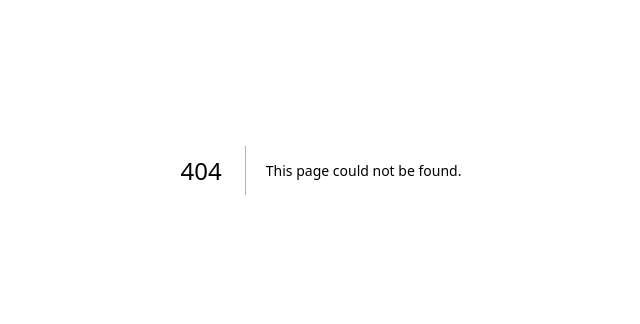
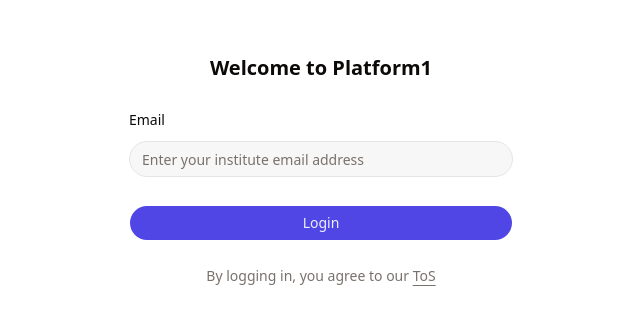
Before and after one commit to ni3rav/platform1, a Next.js app: page /login in a window 1280 px wide. Before the commit this address had no page. Shown: the part 230-554 px from the top of the page, without its empty margins (319-959 px from the left). Built offline with nearby package versions, Linux system fonts and the light colour scheme.

Commit message:
feat: integrate the email regex in login form

```diff
--- a/app/layout.tsx
+++ b/app/layout.tsx
@@ -1,6 +1,7 @@
 import type { Metadata } from "next";
 import { Geist, Geist_Mono } from "next/font/google";
 import "./globals.css";
+import { Toaster } from "sonner";
 
 const geistSans = Geist({
   variable: "--font-geist-sans",
@@ -27,6 +28,7 @@ export default function RootLayout({
       <body
         className={`${geistSans.variable} ${geistMono.variable} antialiased h-dvh w-screen`}
       >
+        <Toaster richColors position="top-center"/>
         {children}
       </body>
     </html>
--- /dev/null
+++ b/app/login/page.tsx
@@ -0,0 +1,11 @@
+import { LoginForm } from "@/components/login-page";
+
+export default function LoginPage() {
+  return (
+    <div className="bg-background flex min-h-svh flex-col items-center justify-center gap-6 p-6 md:p-10">
+      <div className="w-full max-w-sm">
+        <LoginForm />
+      </div>
+    </div>
+  );
+}
--- /dev/null
+++ b/components/login-page.tsx
@@ -0,0 +1,70 @@
+"use client"
+import { cn } from "@/lib/utils";
+import { Button } from "@/components/ui/button";
+import {
+  Field,
+  FieldDescription,
+  FieldGroup,
+  FieldLabel,
+} from "@/components/ui/field";
+import { Input } from "@/components/ui/input";
+import { VALID_EMAIL_REGEX } from "@/lib/constants";
+import z from "zod";
+import { toast } from "sonner";
+import { useState } from "react";
+
+export const loginSchema = z.object({
+  email: z
+    .email()
+    .regex(
+      VALID_EMAIL_REGEX,
+      "Email must assume the format: name.branch.id@adaniuni.ac.in",
+    ),
+});
+
+export function LoginForm({
+  className,
+  ...props
+}: React.ComponentProps<"div">) {
+  const [email, setEmail] = useState("");
+
+  const handleSubmit = (e: React.FormEvent) => {
+    e.preventDefault();
+
+    if (!VALID_EMAIL_REGEX.test(email)) {
+      toast.error("Please enter a valid institute email");
+      return;
+    }
+
+    toast.success("Login successful!");
+  };
+
+  return (
+    <div className={cn("flex flex-col gap-6", className)} {...props}>
+      <form onSubmit={handleSubmit}>
+        <FieldGroup>
+          <div className="flex flex-col items-center gap-2 text-center">
+            <h1 className="text-xl font-bold">Welcome to Platform1</h1>
+          </div>
+          <Field>
+            <FieldLabel htmlFor="email">Email</FieldLabel>
+            <Input
+              id="email"
+              type="email"
+              placeholder="Enter your institute email address"
+              required
+              value={email}
+              onChange={(e) => setEmail(e.target.value)}
+            />
+          </Field>
+          <Field>
+            <Button type="submit">Login</Button>
+          </Field>
+        </FieldGroup>
+      </form>
+      <FieldDescription className="px-6 text-center">
+        By logging in, you agree to our <a href="#">ToS</a>
+      </FieldDescription>
+    </div>
+  );
+}
--- /dev/null
+++ b/lib/constants.ts
@@ -0,0 +1,5 @@
+const ACCEPTED_BRANCHES = ["cse", "ict", "cie"] as const;
+
+export const VALID_EMAIL_REGEX = new RegExp(
+  `^[a-zA-Z]+\\.(${ACCEPTED_BRANCHES.join("|")})\\d{2,}@adaniuni\\.ac\\.in$`,
+);
--- a/package.json
+++ b/package.json
@@ -25,6 +25,7 @@
     "react": "19.2.3",
     "react-dom": "19.2.3",
     "shadcn": "^3.7.0",
+    "sonner": "^2.0.7",
     "tailwind-merge": "^3.4.0",
     "tw-animate-css": "^1.4.0",
     "zod": "^4.3.6"
```
Also changed, not shown: 1 other file (tests, documents, lock files or other folders).
